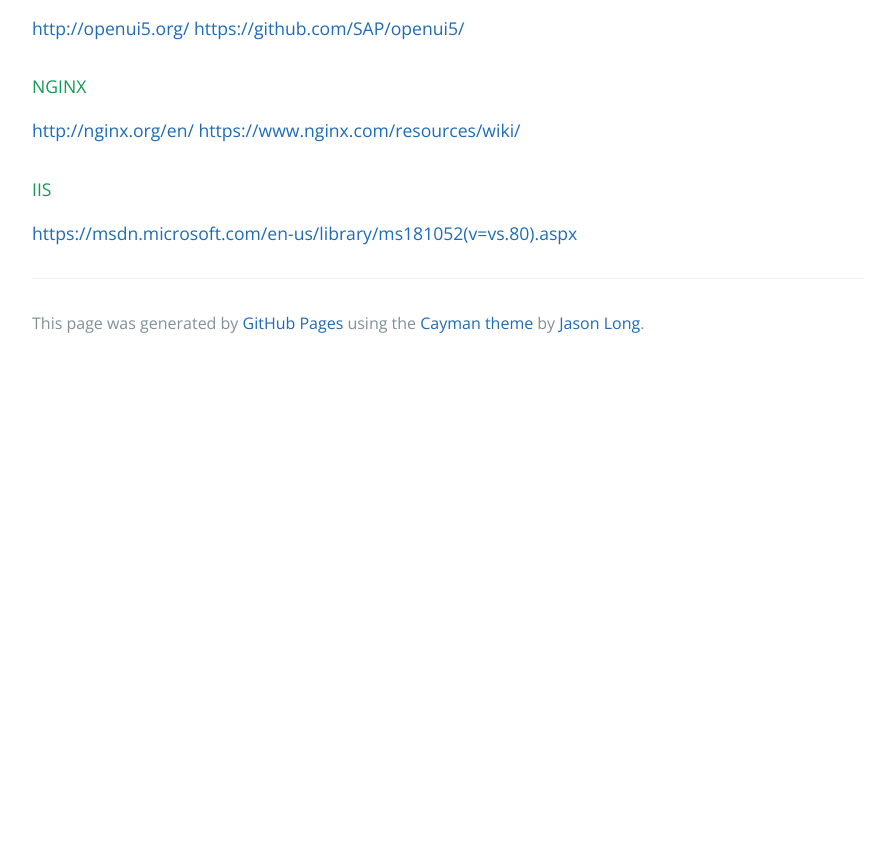
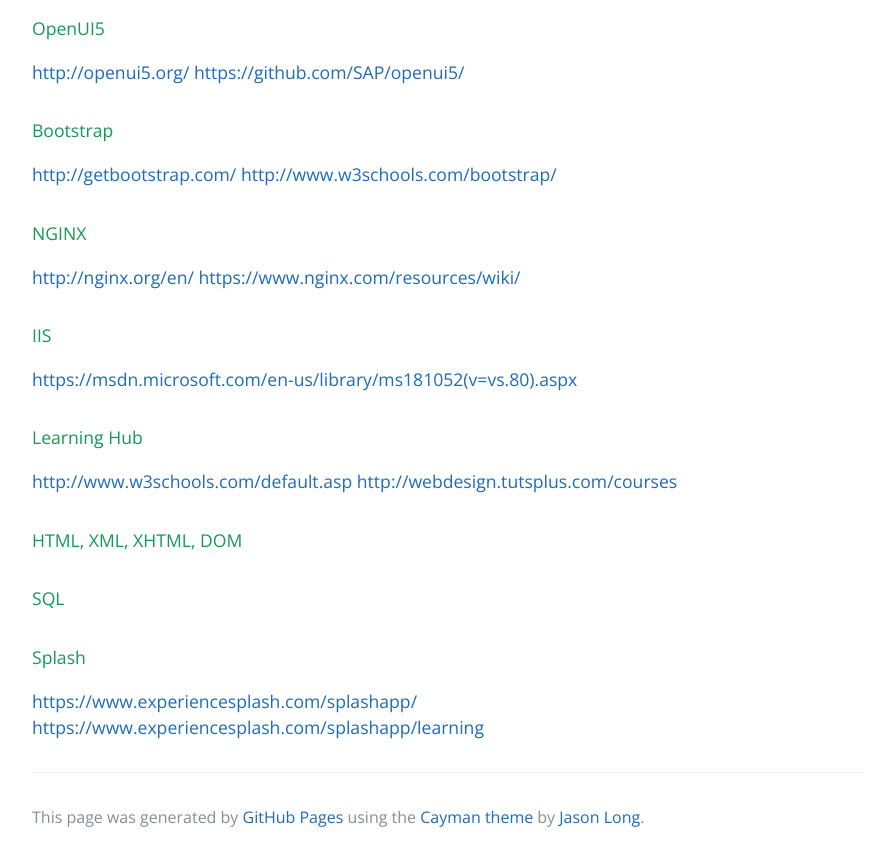
Before and after one commit to thesususoe/thesususoe.github.io, a plain HTML site: page index.html in a window 1280 px wide. Shown: the part 2197-3058 px from the top of the page, without its empty margins (192-1087 px from the left). Before the commit the page ends 2564 px from the top, so only its background shows below. Drawn offline with nearby package versions, Linux system fonts and the light colour scheme.

Commit message:
Replace master branch with page content via GitHub

```diff
--- a/index.html
+++ b/index.html
@@ -76,7 +76,7 @@
 <strong>Good things about <em>#Slack</em> is:</strong>
 
 <ul>
-<li>when you are added to the Channel (i.e. Chat group), you can see the history of the conversation when the channel was first started. <code>(thumb up)</code>
+<li>when you are added to the Channel (i.e. Chat group), you can see the history of the conversation when the channel was first started. <img class="emoji" title=":+1:" alt=":+1:" src="https://assets-cdn.github.com/images/icons/emoji/unicode/1f44d.png" height="20" width="20" align="absmiddle">
 </li>
 <li>When you enabled the push notification on your mobile device, it automatically disabled the e-mail notification. <code>(very convenience logic)</code>
 </li>
@@ -106,6 +106,8 @@
 <h3>
 <a id="technologies" class="anchor" href="#technologies" aria-hidden="true"><span class="octicon octicon-link"></span></a>Technologies</h3>
 
+<p>Let's talk about the useful affairs in terms of technology for EnCollab.</p>
+
 <h4>
 <a id="angularjs" class="anchor" href="#angularjs" aria-hidden="true"><span class="octicon octicon-link"></span></a>AngularJS</h4>
 
@@ -130,6 +132,12 @@
 <a href="https://github.com/SAP/openui5/">https://github.com/SAP/openui5/</a></p>
 
 <h4>
+<a id="bootstrap" class="anchor" href="#bootstrap" aria-hidden="true"><span class="octicon octicon-link"></span></a>Bootstrap</h4>
+
+<p><a href="http://getbootstrap.com/">http://getbootstrap.com/</a>
+<a href="http://www.w3schools.com/bootstrap/">http://www.w3schools.com/bootstrap/</a></p>
+
+<h4>
 <a id="nginx" class="anchor" href="#nginx" aria-hidden="true"><span class="octicon octicon-link"></span></a>NGINX</h4>
 
 <p><a href="http://nginx.org/en/">http://nginx.org/en/</a>
@@ -139,6 +147,24 @@
 <a id="iis" class="anchor" href="#iis" aria-hidden="true"><span class="octicon octicon-link"></span></a>IIS</h4>
 
 <p><a href="https://msdn.microsoft.com/en-us/library/ms181052(v=vs.80).aspx">https://msdn.microsoft.com/en-us/library/ms181052(v=vs.80).aspx</a></p>
+
+<h4>
+<a id="learning-hub" class="anchor" href="#learning-hub" aria-hidden="true"><span class="octicon octicon-link"></span></a>Learning Hub</h4>
+
+<p><a href="http://www.w3schools.com/default.asp">http://www.w3schools.com/default.asp</a>
+<a href="http://webdesign.tutsplus.com/courses">http://webdesign.tutsplus.com/courses</a></p>
+
+<h4>
+<a id="html-xml-xhtml-dom" class="anchor" href="#html-xml-xhtml-dom" aria-hidden="true"><span class="octicon octicon-link"></span></a>HTML, XML, XHTML, DOM</h4>
+
+<h4>
+<a id="sql" class="anchor" href="#sql" aria-hidden="true"><span class="octicon octicon-link"></span></a>SQL</h4>
+
+<h4>
+<a id="splash" class="anchor" href="#splash" aria-hidden="true"><span class="octicon octicon-link"></span></a>Splash</h4>
+
+<p><a href="https://www.experiencesplash.com/splashapp/">https://www.experiencesplash.com/splashapp/</a>
+<a href="https://www.experiencesplash.com/splashapp/learning">https://www.experiencesplash.com/splashapp/learning</a></p>
 
       <footer class="site-footer">
 
```
Also changed, not shown: params.json (+1 -1 lines).
